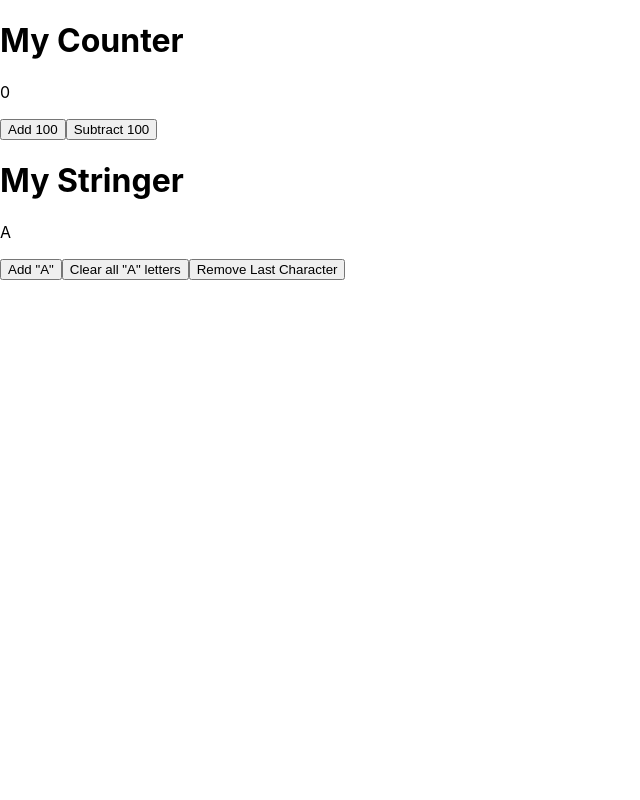
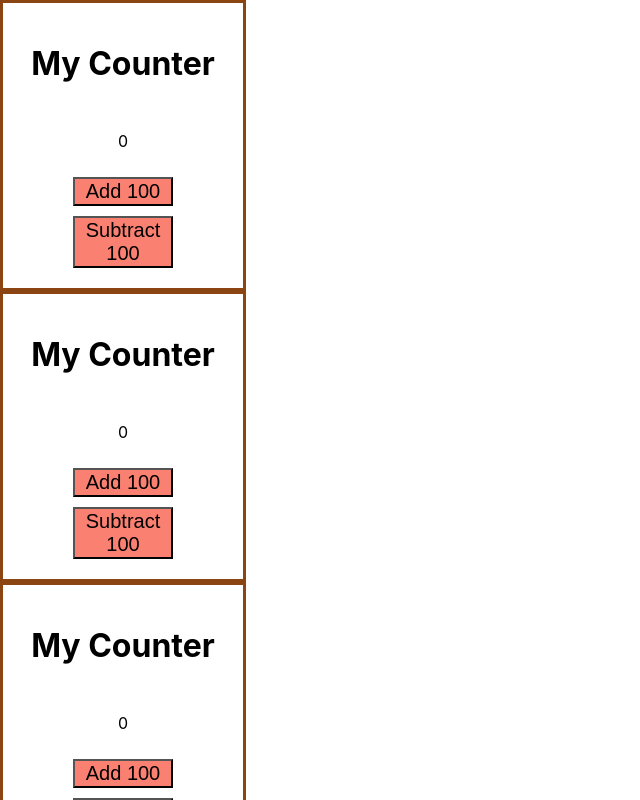
Before and after one commit to 3strategy/tar1guy, a React (Create React App) app: page / in a window 1280 px wide. Shown: the top 800 px of the page, without its empty margins (0-640 px from the left). Built offline with nearby package versions, Linux system fonts and the light colour scheme.

Commit message:
added Asaf's css

```diff
--- a/src/App.js
+++ b/src/App.js
@@ -5,8 +5,10 @@ import Stringer from './components/Stringer';
 function App() {
   return (
     <div>
-      <Counter></Counter>
-      <Stringer></Stringer>
+      <Counter/>
+      <Counter/>
+      <Counter/>
+      <Stringer/>
     </div>
 
   )
--- a/src/components/Counter.css
+++ b/src/components/Counter.css
@@ -0,0 +1,16 @@
+.counterContainer {
+    display: flex;
+    flex-direction: column;
+    gap: 10px;
+    align-items: center;
+
+    border: 3px solid saddlebrown;
+    width: 200px;
+    padding: 20px;
+}
+.btn {
+    width: 100px;
+    background-color: salmon;
+    color: black;
+    font-size: 20px;
+}
--- a/src/components/Counter.js
+++ b/src/components/Counter.js
@@ -12,11 +12,11 @@ function Counter() {
         setCounter(counter - 100);
     }
     return (
-        <div>
+        <div class="counterContainer">
             <h1>My Counter</h1>
             <p>{counter}</p>
-            <button onClick={inc}>Add 100</button>
-            <button onClick={dec}>Subtract 100</button>
+            <button class="btn" onClick={inc}>Add 100</button>
+            <button class="btn" onClick={dec}>Subtract 100</button>
         </div>
     )
 }
```
